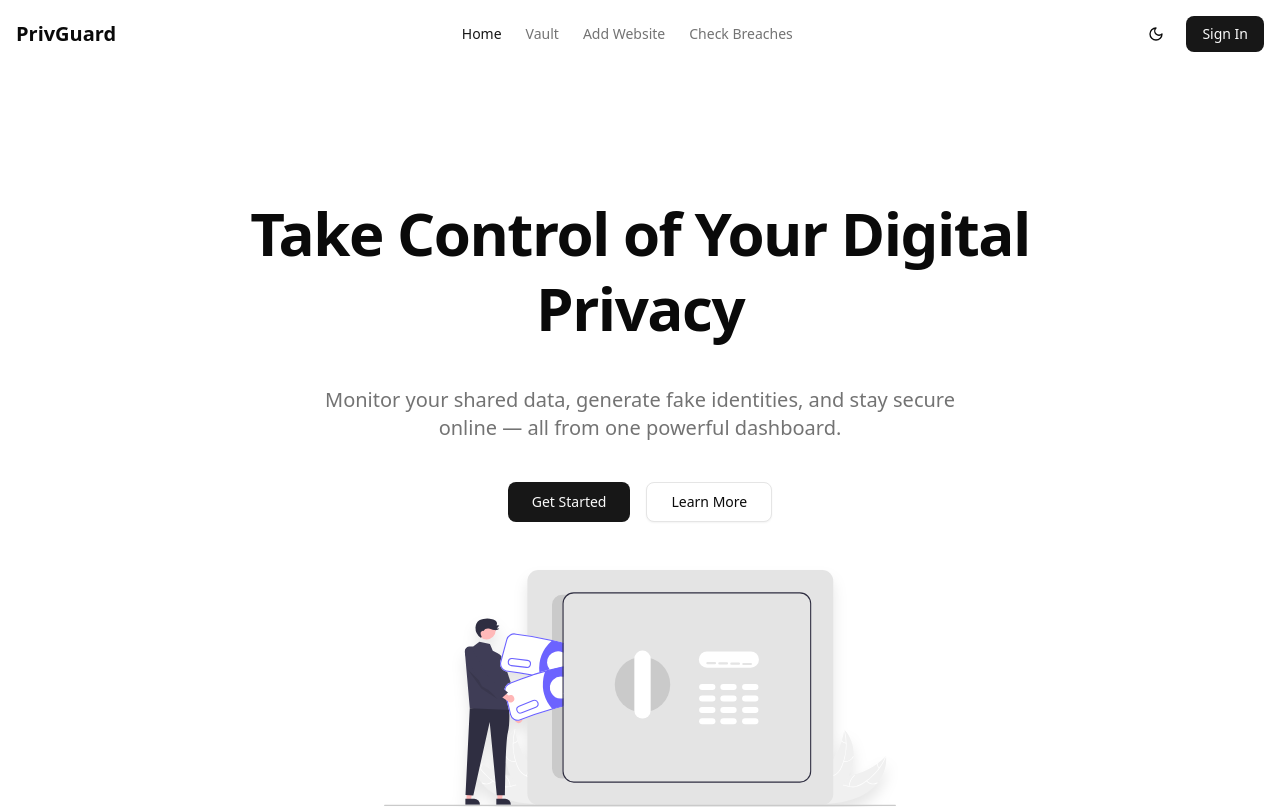
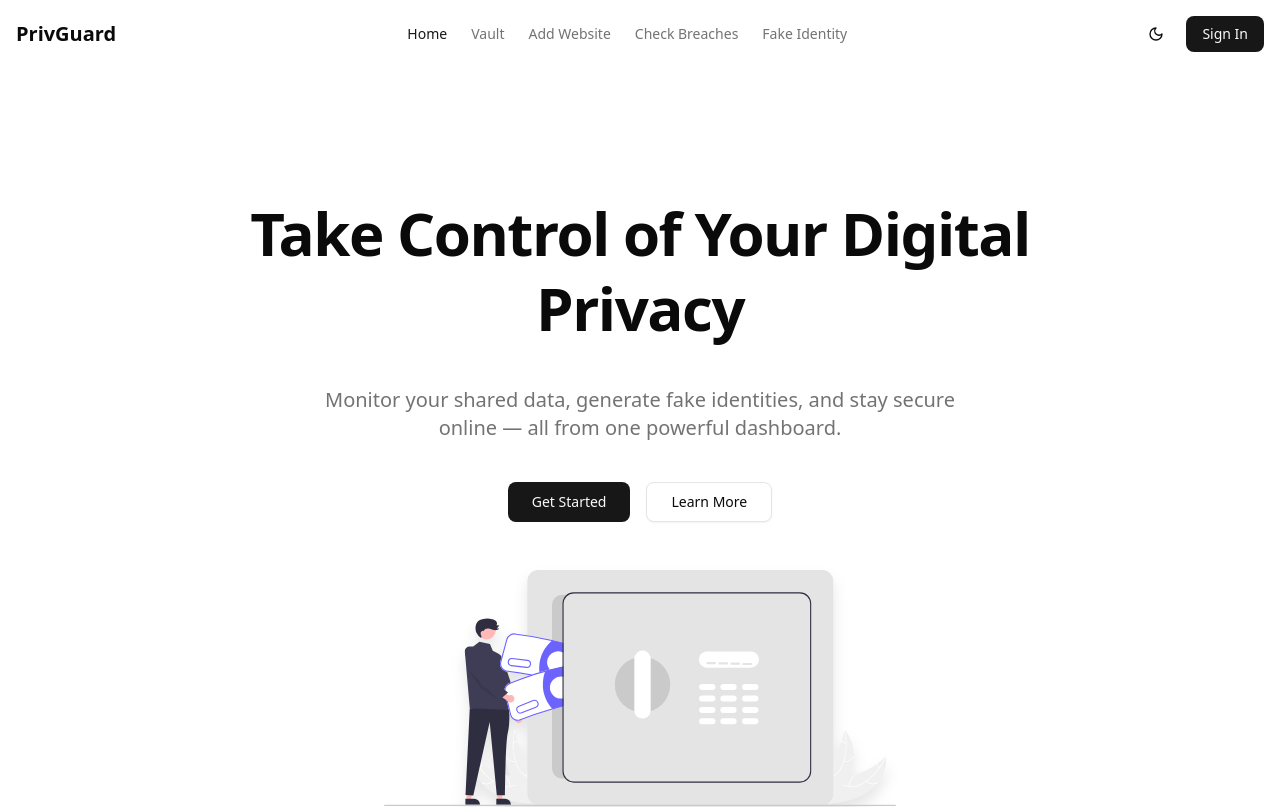
Before and after one commit to SAURABH-CHOUDHARI/PrivGuard, a React (Vite) app in the folder PrivGuard-Frontend/: page / in a window 1280 px wide. Shown: the top 807 px of the page. Built offline with nearby package versions, Linux system fonts and the light colour scheme; no server answers.

Commit message:
added new navigation links

```diff
--- a/PrivGuard-Frontend/package.json
+++ b/PrivGuard-Frontend/package.json
@@ -12,6 +12,8 @@
   "dependencies": {
     "@clerk/clerk-react": "^5.25.5",
     "@clerk/themes": "^2.2.26",
+    "@faker-js/faker": "^9.6.0",
+    "@radix-ui/react-accordion": "^1.2.4",
     "@radix-ui/react-avatar": "^1.1.3",
     "@radix-ui/react-dialog": "^1.1.7",
     "@radix-ui/react-label": "^2.1.2",
--- a/PrivGuard-Frontend/src/components/Navbar.tsx
+++ b/PrivGuard-Frontend/src/components/Navbar.tsx
@@ -12,6 +12,7 @@ const navLinks = [
     { name: "Vault", path: "/vault" },
     { name: "Add Website", path: "/add-website" },
     { name: "Check Breaches", path: "/check-breaches" },
+    { name: "Fake Identity", path: "/identity" },
 ];
 
 export default function Navbar(): JSX.Element {
```
Also changed, not shown: 1 other file (tests, documents, lock files or other folders).
